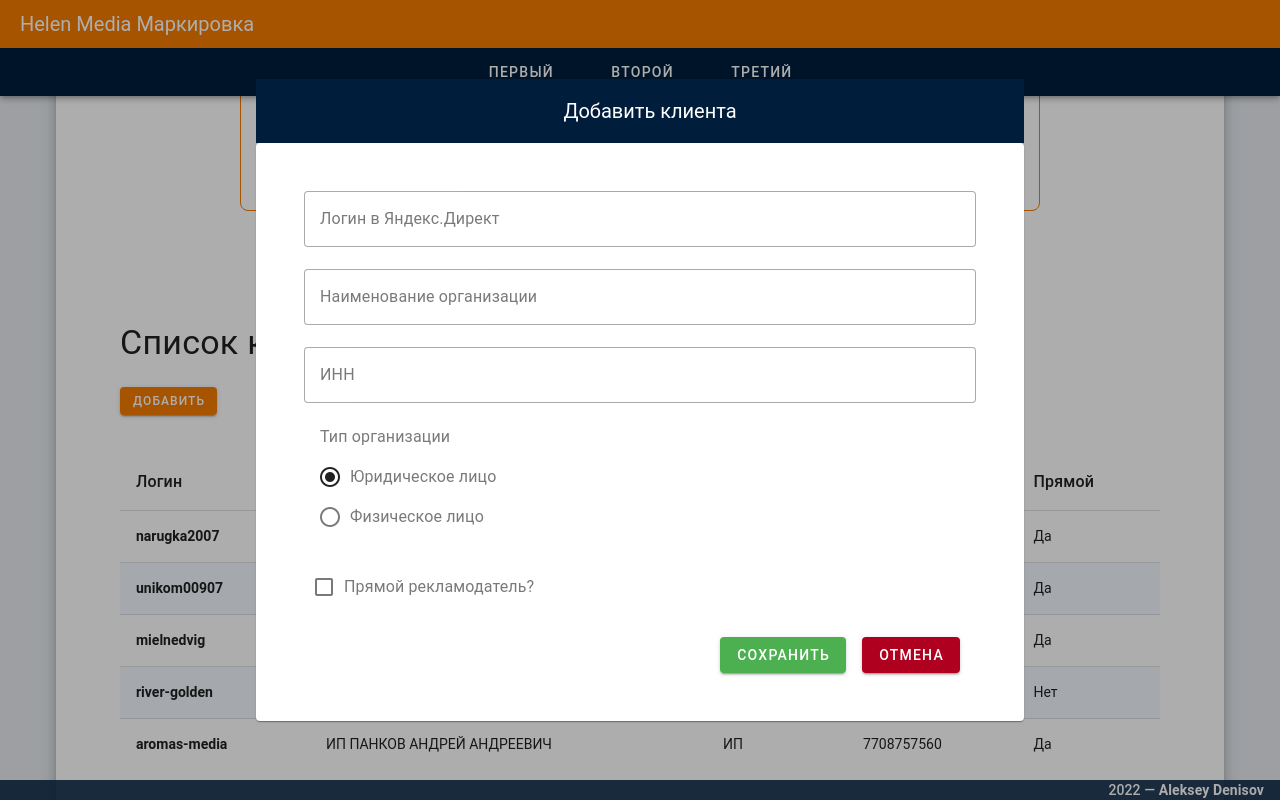
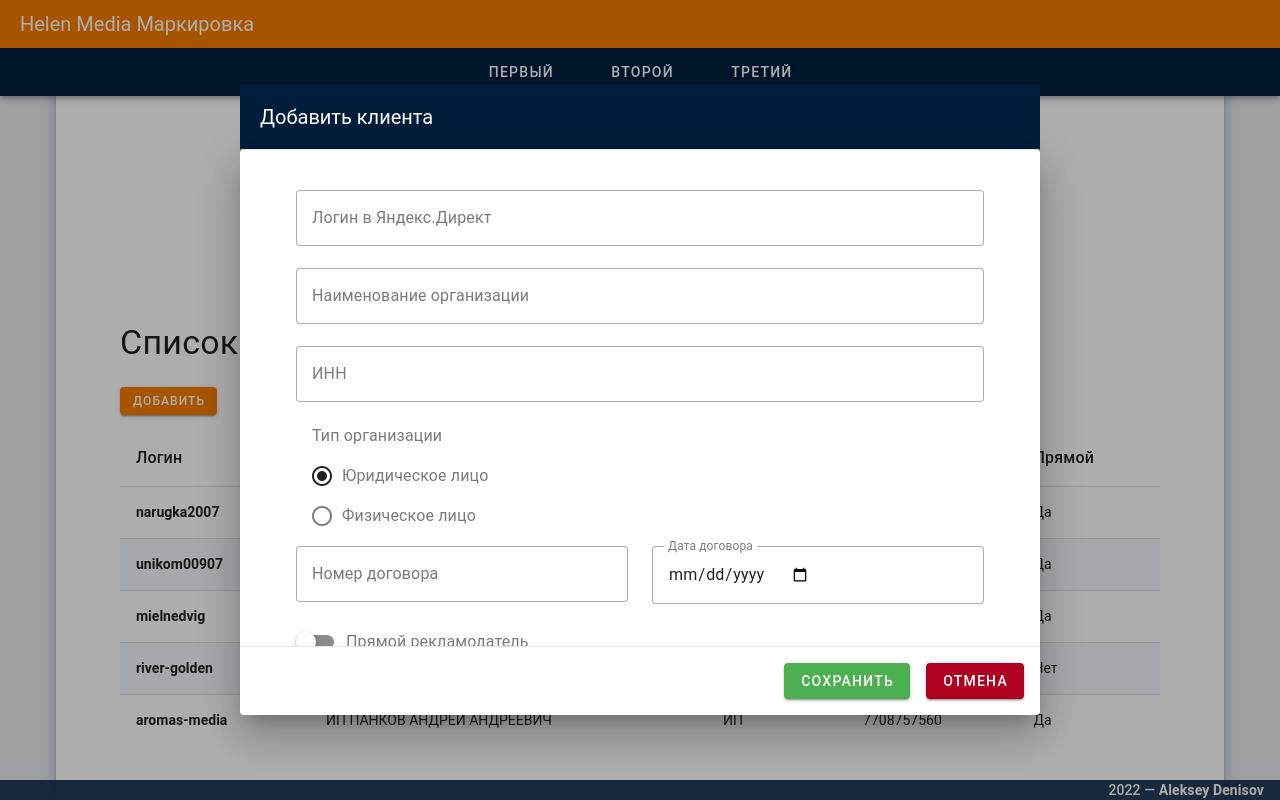
Before and after one commit to ADeoZ/ads-labeling-report, a Vue app: page / in a window 1280 px wide. Both pictures are taken after a click on the button "ДОБАВИТЬ". Built offline with nearby package versions, Linux system fonts and the light colour scheme.

Commit message:
AddClientForm addition

```diff
--- a/package.json
+++ b/package.json
@@ -12,7 +12,7 @@
     "sass": "^1.56.1",
     "sass-loader": "^13.2.0",
     "vue": "^3.2.13",
-    "vuetify": "^3.0.1",
+    "vuetify": "^3.0.3",
     "webpack-plugin-vuetify": "^2.0.0"
   },
   "devDependencies": {
--- a/src/components/AddClientForm.vue
+++ b/src/components/AddClientForm.vue
@@ -1,5 +1,5 @@
 <template>
-  <v-form ref="form" v-model="valid" class="pa-8">
+  <v-form ref="form" v-model="valid" class="px-8 py-6">
     <v-text-field
       v-model="login"
       :rules="loginRules"
@@ -35,12 +35,85 @@
       <v-radio label="Физическое лицо" value="ip" />
     </v-radio-group>
 
-    <v-checkbox v-model="isEnd" label="Прямой рекламодатель?" />
+    <v-row>
+      <v-col class="py-0">
+        <v-text-field
+          v-model="contractNumber"
+          :rules="contractNumberRules"
+          label="Номер договора"
+          variant="outlined"
+          required
+        />
+      </v-col>
+      <v-col class="py-0">
+        <v-text-field
+          type="date"
+          v-model="contractDate"
+          :rules="contractDateRules"
+          label="Дата договора"
+          variant="outlined"
+          required
+        />
+      </v-col>
+    </v-row>
 
-    <div class="w-100 d-flex justify-end">
+    <v-switch v-model="isEnd" color="primary" label="Прямой рекламодатель" />
+
+    <template v-if="!isEnd">
+      <v-text-field
+        v-model="endName"
+        :rules="nameRules"
+        label="Наименование организации"
+        variant="outlined"
+        :required="!isEnd"
+      />
+
+      <v-text-field
+        v-model="endInn"
+        :counter="12"
+        :rules="innRules"
+        label="ИНН"
+        variant="outlined"
+        :required="!isEnd"
+      />
+
+      <v-radio-group
+        v-model="endType"
+        :rules="typeRules"
+        label="Тип организации"
+        :mandatory="!isEnd"
+      >
+        <v-radio label="Юридическое лицо" value="ul" />
+        <v-radio label="Физическое лицо" value="ip" />
+      </v-radio-group>
+
+      <v-row>
+        <v-col class="py-0">
+          <v-text-field
+            v-model="endContractNumber"
+            :rules="contractNumberRules"
+            label="Номер договора"
+            variant="outlined"
+            required
+          />
+        </v-col>
+        <v-col class="py-0">
+          <v-text-field
+            type="date"
+            v-model="endContractDate"
+            :rules="contractDateRules"
+            label="Дата договора"
+            variant="outlined"
+            required
+          />
+        </v-col>
+      </v-row>
+    </template>
+
+    <!-- <div class="w-100 d-flex justify-end">
       <v-btn color="success" class="mr-4" @click="validate">Сохранить</v-btn>
       <v-btn color="error" class="mr-4" @click="cancel">Отмена</v-btn>
-    </div>
+    </div> -->
   </v-form>
 </template>
 
@@ -69,7 +142,21 @@ export default {
     type: "ul",
     typeRules: [(v) => !!v || "Тип обязателен для указания"],
 
+    contractNumber: "",
+    contractNumberRules: [
+      (v) => !!v || "Номер договора обязателен для указания",
+    ],
+
+    contractDate: "",
+    contractDateRules: [(v) => !!v || "Дата договора обязательна для указания"],
+
     isEnd: false,
+
+    endName: "",
+    endInn: "",
+    endType: "",
+    endContractNumber: "",
+    endContractDate: "",
   }),
 
   methods: {
--- a/src/components/AgencySettings.vue
+++ b/src/components/AgencySettings.vue
@@ -11,6 +11,7 @@
         :rules="nameRules"
         label="Наименование организации"
         variant="outlined"
+        readonly
         required
       />
 
@@ -20,6 +21,7 @@
         :rules="innRules"
         label="ИНН"
         variant="outlined"
+        readonly
         required
       />
 
@@ -27,6 +29,7 @@
         v-model="type"
         :rules="typeRules"
         label="Тип организации"
+        readonly
         mandatory
       >
         <v-radio label="Юридическое лицо" value="ul" />
@@ -48,10 +51,10 @@ export default {
   data: () => ({
     valid: true,
 
-    name: "",
+    name: "ООО «Медиаотдел»",
     nameRules: [(v) => !!v || "Наименование обязательно для указания"],
 
-    inn: "",
+    inn: "7708757496",
     innRules: [(v) => !!v || "ИНН обязателен для указания"],
 
     type: "ul",
--- a/src/components/Base/ModalContainer.vue
+++ /dev/null
@@ -1,61 +0,0 @@
-<template>
-  <v-btn color="primary" size="small" class="mt-6" @click="openModal">
-    {{ buttonLabel }}
-  </v-btn>
-  <v-dialog v-model="modal" width="800">
-    <v-container>
-      <v-toolbar
-        v-if="modalLabel"
-        :title="modalLabel"
-        color="app-bars"
-        class="text-center"
-      />
-
-      <v-card class="ma-auto">
-        <v-card-text>
-          <slot :close="closeModal" />
-        </v-card-text>
-        <!-- <v-card-actions>
-          <v-btn
-            color="primary"
-            size="small"
-            class="mt-6"
-            @click="modal = false"
-          >
-            Закрыть
-          </v-btn>
-        </v-card-actions> -->
-      </v-card>
-    </v-container>
-  </v-dialog>
-</template>
-
-<script>
-export default {
-  name: "ModalContainer",
-  props: {
-    modalLabel: {
-      type: String,
-    },
-    buttonLabel: {
-      type: String,
-      required: true,
-    },
-  },
-  data() {
-    return {
-      modal: false,
-    };
-  },
-  methods: {
-    openModal() {
-      this.modal = true;
-    },
-    closeModal() {
-      this.modal = false;
-    },
-  },
-};
-</script>
-
-<style></style>
--- /dev/null
+++ b/src/components/Base/ModalForm.vue
@@ -0,0 +1,69 @@
+<template>
+  <v-btn color="primary" size="small" class="mt-6" @click="openModal">
+    {{ buttonLabel }}
+  </v-btn>
+  <!-- <v-dialog v-model="modal" width="800" scrollable>
+    <v-container>
+      <v-toolbar
+        v-if="modalLabel"
+        :title="modalLabel"
+        color="app-bars"
+        class="text-center"
+      />
+
+      <v-card class="ma-auto">
+        <v-card-text style="height: 800px"> -->
+  <v-row justify="center">
+    <v-dialog v-model="modal" width="800" scrollable>
+      <v-toolbar v-if="modalLabel" :title="modalLabel" color="app-bars" />
+      <v-card>
+        <v-divider></v-divider>
+        <v-card-text style="height: 62vh">
+          <slot :closeForm="closeModal" />
+        </v-card-text>
+        <v-divider></v-divider>
+        <div class="my-4 w-100 d-flex justify-end">
+          <v-btn color="success" class="mr-4" @click="submit">Сохранить</v-btn>
+          <v-btn color="error" class="mr-4" @click="closeModal">Отмена</v-btn>
+        </div>
+      </v-card>
+    </v-dialog>
+  </v-row>
+  <!-- </v-card-text>
+      </v-card>
+    </v-container>
+  </v-dialog> -->
+</template>
+
+<script>
+export default {
+  name: "ModalContainer",
+  props: {
+    modalLabel: {
+      type: String,
+    },
+    buttonLabel: {
+      type: String,
+      required: true,
+    },
+  },
+  data() {
+    return {
+      modal: false,
+    };
+  },
+  methods: {
+    openModal() {
+      this.modal = true;
+    },
+    closeModal() {
+      this.modal = false;
+    },
+    submit() {
+      console.log(this.$refs.form);
+    },
+  },
+};
+</script>
+
+<style></style>
--- a/src/components/ClientsList.vue
+++ b/src/components/ClientsList.vue
@@ -1,14 +1,11 @@
 <template>
   <v-container class="pa-16">
     <h4 class="text-h4">Список клиентов</h4>
-    <modal-container
-      :modal-label="'Добавить клиента'"
-      :button-label="'Добавить'"
-    >
+    <modal-form :modal-label="'Добавить клиента'" :button-label="'Добавить'">
       <template v-slot="{ close }">
         <add-client-form :closeForm="close" />
       </template>
-    </modal-container>
+    </modal-form>
     <v-table class="mt-10">
       <thead>
         <tr>
@@ -32,14 +29,14 @@
 
 <script>
 import ClientsListItem from "@/components/ClientsListItem.vue";
-import ModalContainer from "@/components/Base/ModalContainer.vue";
+import ModalForm from "@/components/Base/ModalForm.vue";
 import AddClientForm from "./AddClientForm.vue";
 
 export default {
   name: "ClientsList",
   components: {
     ClientsListItem,
-    ModalContainer,
+    ModalForm,
     AddClientForm,
   },
   data: () => ({
```
Also changed, not shown: 1 other file (tests, documents, lock files or other folders).
